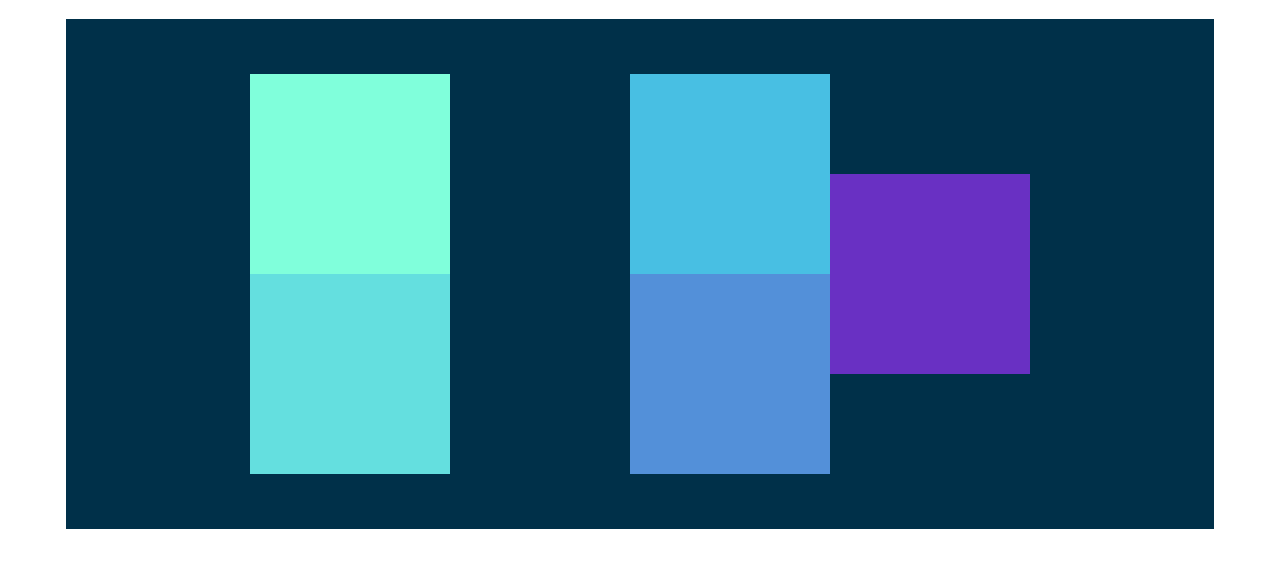
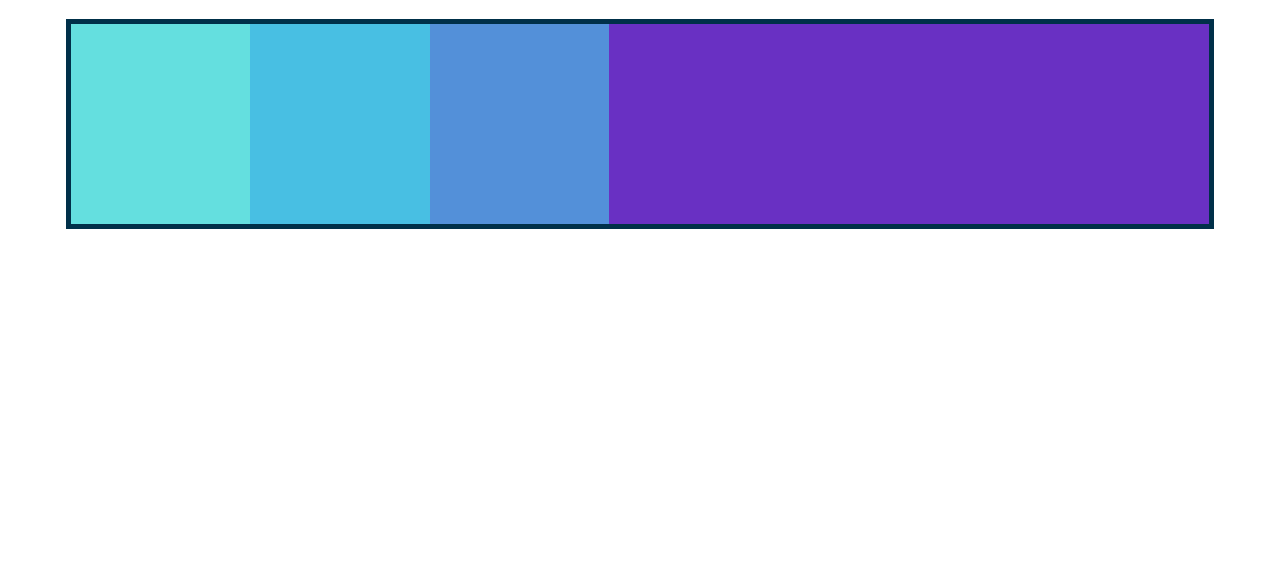
Before and after one commit to SaeedKarimian860/Flexbox-Play, a plain HTML site: page Flexbox/index.html in a window 1280 px wide. Shown: the part 67-634 px from the top of the page. Drawn offline with nearby package versions, Linux system fonts and the light colour scheme.

Commit message:
Flexbox Playground

```diff
--- a/Flexbox/app.css
+++ b/Flexbox/app.css
@@ -9,21 +9,33 @@ h1 {
 #container {
   background-color: #003049;
   width: 90%;
-  height: 500px;
+  /* height: 500px; */
   margin: 0 auto;
   border: 5px solid #003049;
   display: flex;
-  flex-direction: column;
+  flex-direction: row;
   justify-content: center;
-  align-items: flex-end;
-  flex-wrap: wrap;
+  /* flex-wrap: wrap; */
 }
 #container div {
   width: 200px;
   height: 200px;
+  /* max-width: 300px; */
   text-align: center;
+  flex-basis: 600px;
+}
+
+div:nth-of-type(1) {
+  flex-grow: 1;
+  flex-shrink: 3;
 }
 
 div:nth-of-type(5) {
+  flex-grow: 2;
+  flex-shrink: 0;
+}
+
+
+/* div:nth-of-type(5) {
   align-self: flex-start;
-}
+} */
```
